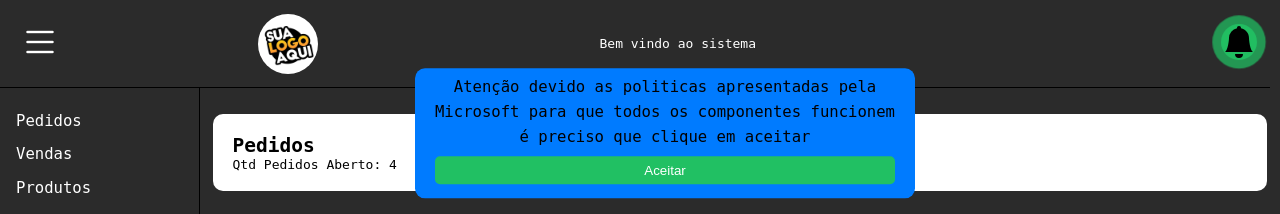
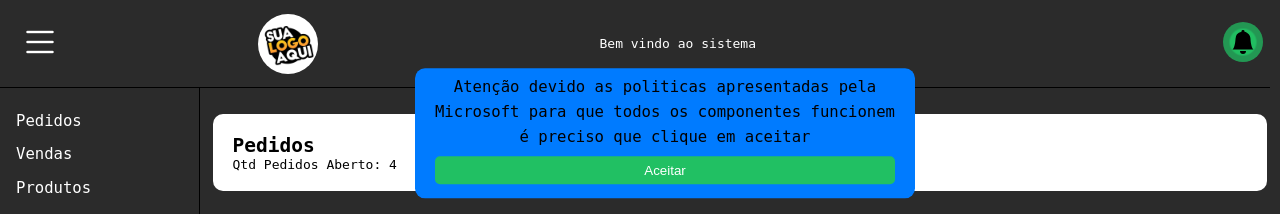
Before and after one commit to RobsonMourasz/CardapioDigital, a PHP site: page /public/pedido/pedidos in a window 1280 px wide. Shown: the top 214 px of the page. Run offline with PHP 8.4, Linux system fonts and the light colour scheme; data comes from the database, SQL or seed files in the repository.

Commit message:
ajusta estilo de elementos no cabeçalho, reduzindo tamanhos e desabilitando seleção de texto

```diff
--- a/app/css/stylePedido.css
+++ b/app/css/stylePedido.css
@@ -62,18 +62,20 @@ header .inf{
     justify-content: right;
     padding-right: 15px;
     width: 100%;
-
+    user-select: none;
 }
 
 header .inf img{
-    width: 32px;
+    width: 24px;
     fill: #007bff !important;
     color: #007bff;
+    user-select: none;
 }
 
 header .inf .inf-img{
     position: relative;
     z-index: 1;
+    user-select: none;
 }
 
 header .inf .inf-img::after,
@@ -83,26 +85,29 @@ header .inf .inf-img::before{
     position: absolute;
     top: 0;
     left: 0;
-    width: 32px;
-    height: 32px;
+    width: 24px;
+    height: 24px;
     background-color: #21c063;
     transition: all ease-out ;
     z-index: -1;
     border-radius: 50%;
     animation: pulse 2s ease-out infinite;
+    user-select: none;
 }
 
 header .inf .inf-img::before{
     animation-delay: .5s;
+    user-select: none;
 }
 
 header .inf span{
     position: absolute;
-    top: 3px;
-    left: 11px;
-    color: white;
+    top: 2px;
+    left: 8px;
+    color: rgba(255, 255, 255, 0.8);
     font-family: monospace;
-    font-size: 1.5em;
+    font-size: 1.2em;
+    user-select: none;
 }
 
 main {
```
